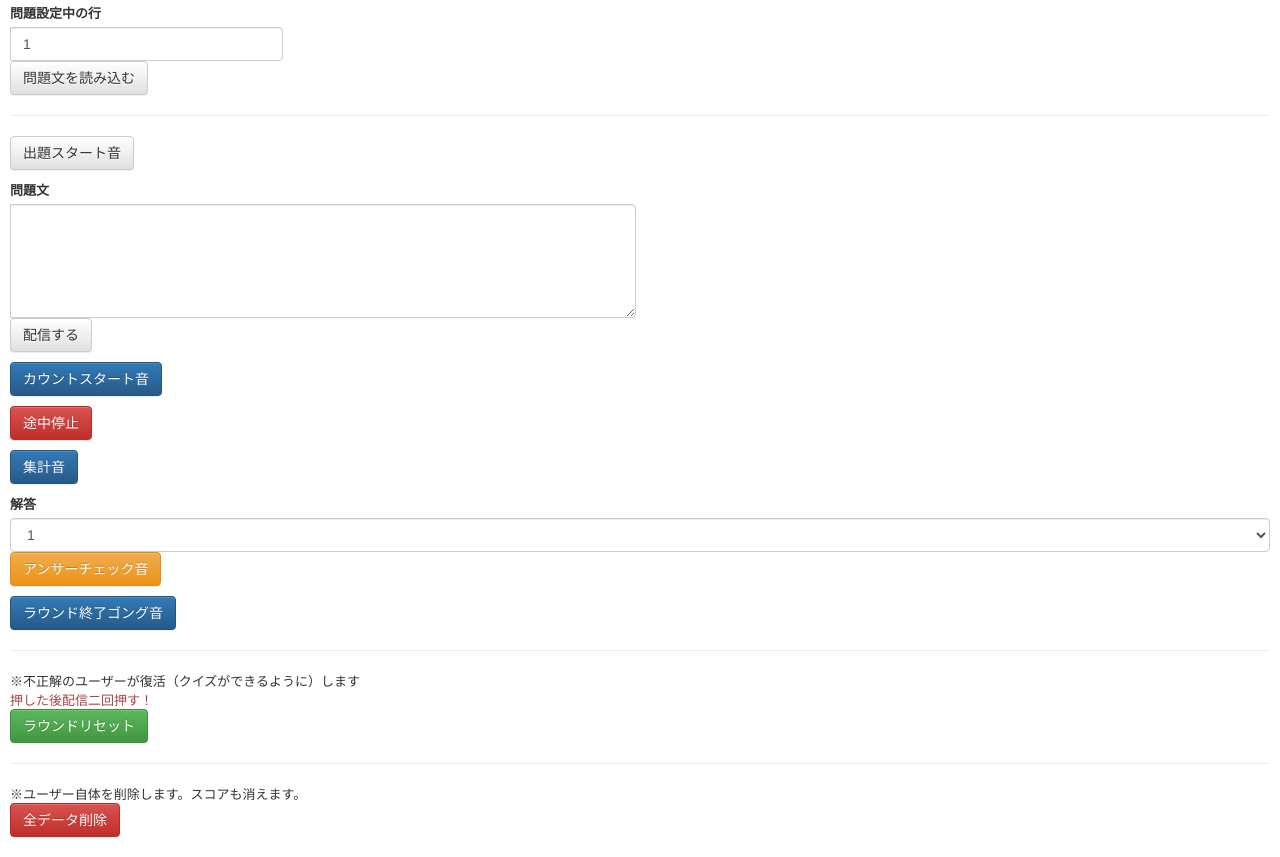
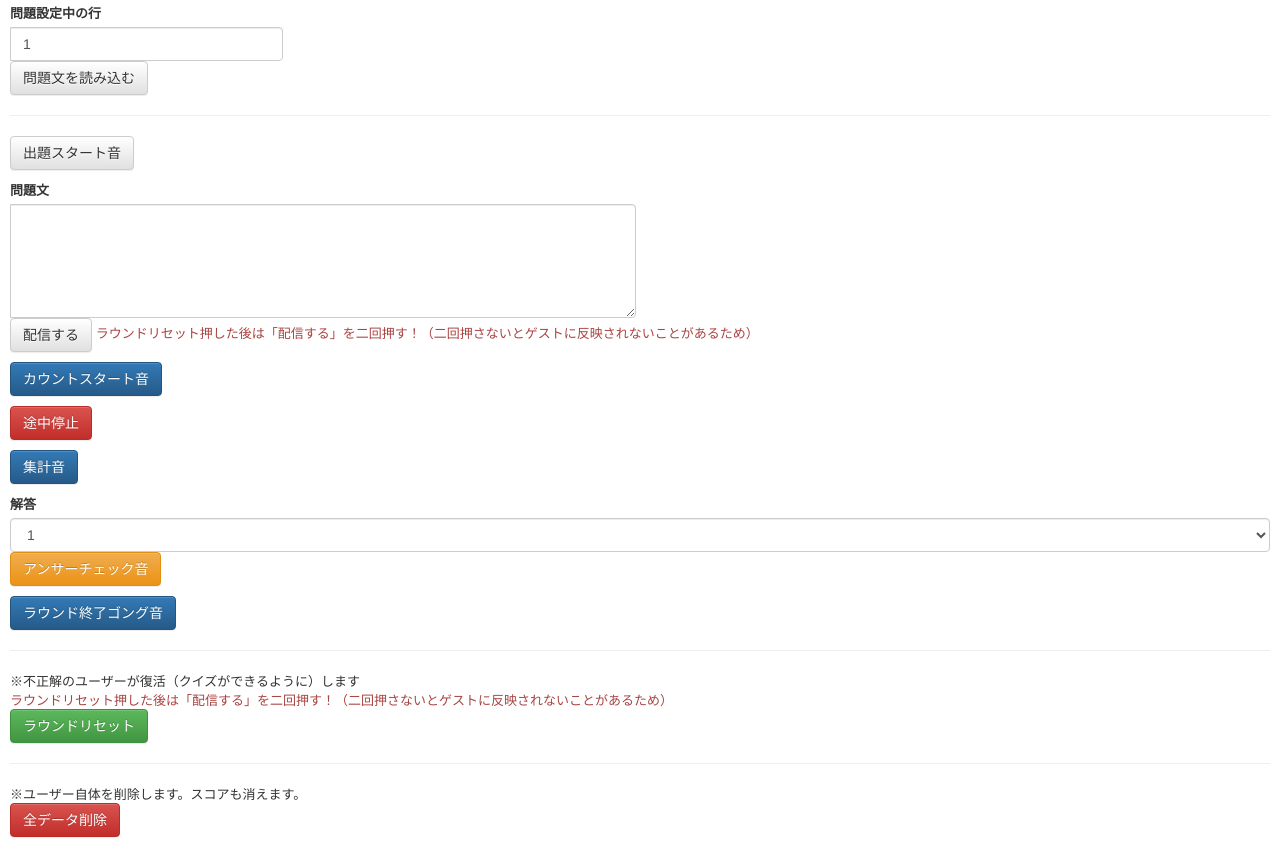
Before and after one commit to GATAKAWAKACHICO/quiz-view, a plain HTML site: page admin/admin.html in a window 1280 px wide. Shown: the part 307-1164 px from the top of the page. Drawn offline with nearby package versions, Linux system fonts and the light colour scheme; a script that the page names is missing.

Commit message:
change guideline messages

```diff
--- a/admin/admin.html
+++ b/admin/admin.html
@@ -95,6 +95,7 @@
       </div>
       <div style="clear:both;"></div>
       <button class="btn btn-default" id="broadcast">配信する</button>
+      <span class="text-danger">ラウンドリセット押した後は「配信する」を二回押す！（二回押さないとゲストに反映されないことがあるため）<br/></span>
     </form>
     </p>
 
@@ -152,7 +153,7 @@
     <p>
     <form id="round-reset-form">
       <span>※不正解のユーザーが復活（クイズができるように）します<br/></span>
-      <span class="text-danger">押した後配信二回押す！<br/></span>
+      <span class="text-danger">ラウンドリセット押した後は「配信する」を二回押す！（二回押さないとゲストに反映されないことがあるため）<br/></span>
       <button class="btn btn-success" id="round-reset">ラウンドリセット</button>
     </form>
     </p>
```
